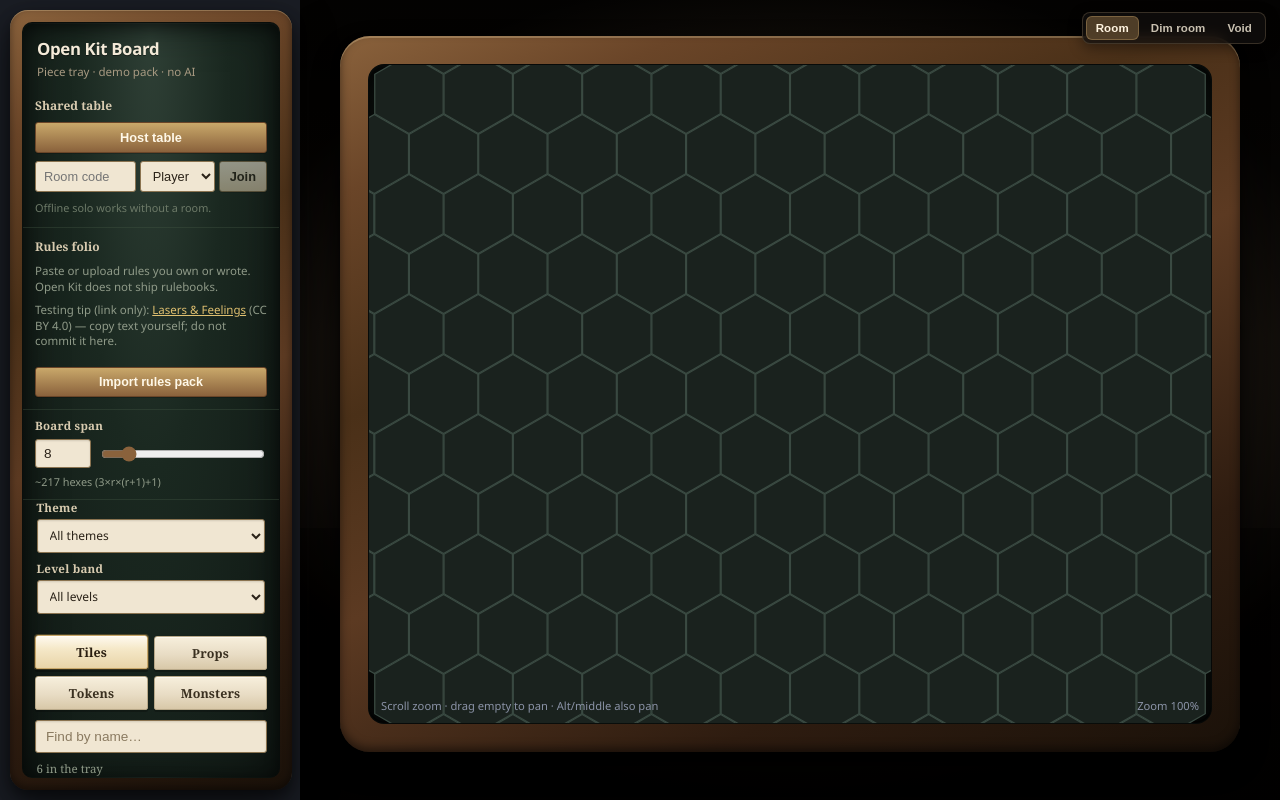
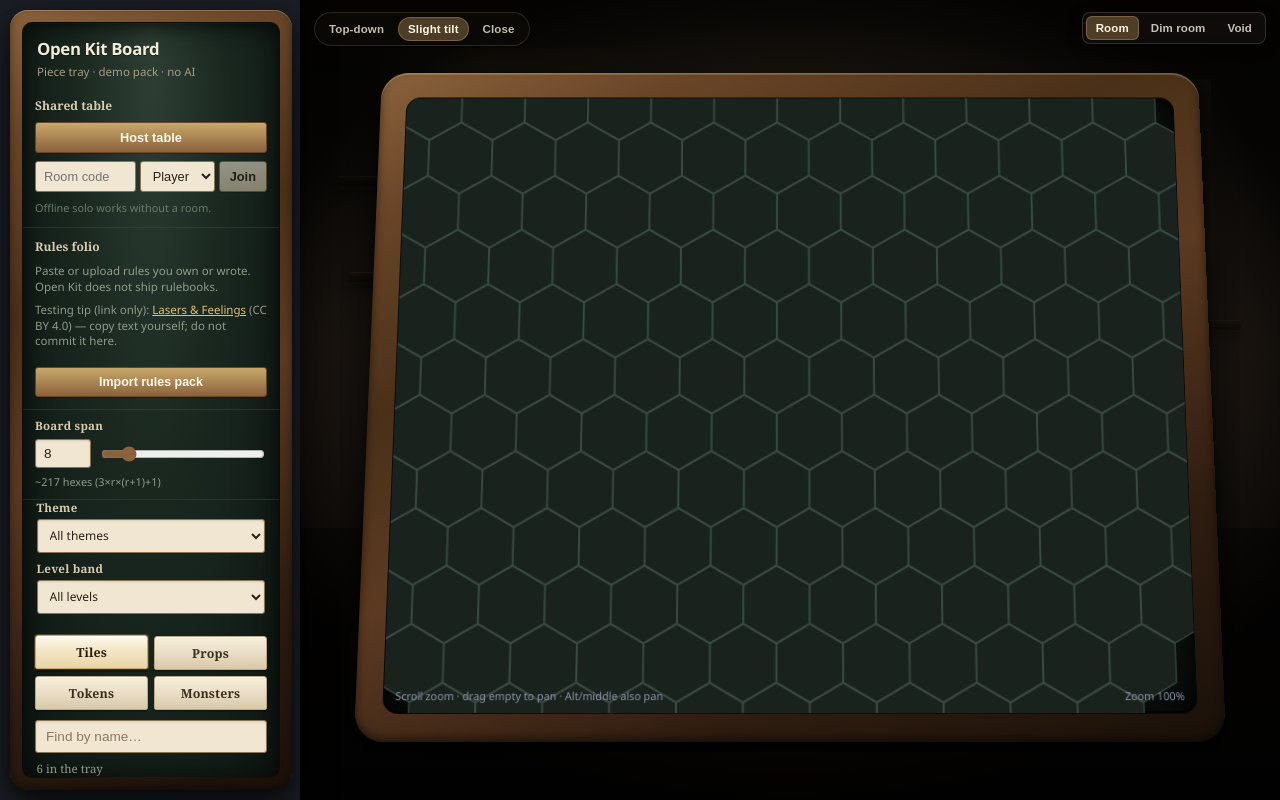
Before and after one commit to GrokCodeReliant/OpenKit-Board, a React (Vite) app: page / in a window 1280 px wide. Built offline with nearby package versions, Linux system fonts and the light colour scheme.

Commit message:
feat: Bite 4 camera grammar — preset views + tilt + rim zoom limits
Add Top-down / Slight tilt (default) / Close presets with subtle CSS
rotateX on the table group, keep pan/wheel zoom, and clamp zoom/scale
so a strip of wood table rim stays in frame.

```diff
--- a/src/App.css
+++ b/src/App.css
@@ -533,6 +533,46 @@
   box-shadow: inset 0 0 0 1px rgba(255, 210, 140, 0.25);
 }
 
+/* Bite 4: camera preset views */
+.view-presets {
+  position: absolute;
+  top: 12px;
+  left: 14px;
+  z-index: 6;
+  display: flex;
+  gap: 4px;
+  padding: 4px;
+  border-radius: 999px;
+  background: rgba(18, 14, 10, 0.55);
+  border: 1px solid rgba(255, 220, 160, 0.14);
+  backdrop-filter: blur(6px);
+}
+
+.view-btn {
+  appearance: none;
+  border: none;
+  background: transparent;
+  color: #c8bca8;
+  font-size: 0.72rem;
+  font-weight: 600;
+  padding: 6px 10px;
+  border-radius: 999px;
+  letter-spacing: 0.01em;
+  cursor: pointer;
+  white-space: nowrap;
+}
+
+.view-btn:hover {
+  background: rgba(255, 220, 160, 0.08);
+  color: #f0e8d8;
+}
+
+.view-btn.active {
+  background: rgba(90, 70, 45, 0.85);
+  color: #fff4e0;
+  box-shadow: inset 0 0 0 1px rgba(255, 210, 140, 0.25);
+}
+
 .table-stage {
   flex: 1;
   min-height: 0;
@@ -542,6 +582,10 @@
   justify-content: center;
   position: relative;
   z-index: 2;
+  /* Bite 4: flatscreen camera — perspective for subtle board tilt */
+  perspective: 1400px;
+  perspective-origin: 50% 42%;
+  overflow: hidden;
 }
 
 /* Outer table surface: wood rim + soft drop shadow */
@@ -555,6 +599,10 @@
   border-radius: 30px;
   padding: 28px;
   box-sizing: border-box;
+  transform-origin: 50% 55%;
+  transform-style: preserve-3d;
+  will-change: transform;
+  transition: transform 280ms ease;
   background:
     linear-gradient(
       155deg,
@@ -571,6 +619,23 @@
     0 4px 8px rgba(0, 0, 0, 0.4),
     inset 0 2px 0 rgba(255, 230, 180, 0.28),
     inset 0 -4px 10px rgba(0, 0, 0, 0.5);
+}
+
+/* Default / tilt: slightly stronger contact shadow under the foreshortened board */
+.table-object.view-tilt,
+.table-object.view-close {
+  box-shadow:
+    0 42px 78px rgba(0, 0, 0, 0.7),
+    0 18px 32px rgba(0, 0, 0, 0.5),
+    0 4px 8px rgba(0, 0, 0, 0.4),
+    inset 0 2px 0 rgba(255, 230, 180, 0.28),
+    inset 0 -4px 10px rgba(0, 0, 0, 0.5);
+}
+
+@media (prefers-reduced-motion: reduce) {
+  .table-object {
+    transition: none;
+  }
 }
 
 /* Recessed felt / dark-wood well with inner shadow */
@@ -707,6 +772,13 @@
     right: 8px;
     left: 8px;
     justify-content: center;
+  }
+  .view-presets {
+    top: 8px;
+    left: 8px;
+    right: 8px;
+    justify-content: center;
+    flex-wrap: wrap;
   }
   .room-shelf,
   .room-crate,
--- a/src/App.tsx
+++ b/src/App.tsx
@@ -3,6 +3,7 @@ import { loadAssetsFromManifest } from './assets'
 import { HexBoard } from './components/HexBoard'
 import { RoomPanel } from './components/RoomPanel'
 import { PresenceToggle } from './components/PresenceToggle'
+import { ViewPresets } from './components/ViewPresets'
 import { RoomBackdrop } from './components/RoomBackdrop'
 import { RulesPackPanel } from './components/RulesPackPanel'
 import { Sidebar } from './components/Sidebar'
@@ -18,6 +19,12 @@ import type { RulesPack } from './rulesPack'
 import { loadActiveRulesPack, saveActiveRulesPack } from './rulesPack'
 import type { RoomMode } from './roomShell'
 import { loadRoomMode, saveRoomMode } from './roomShell'
+import type { CameraView } from './cameraViews'
+import {
+  loadCameraView,
+  saveCameraView,
+  VIEW_PRESETS,
+} from './cameraViews'
 import type { AssetCategory, AssetDef, AssetTheme, HexCoord, LevelBand, PlacedPiece } from './types'
 import { layerForCategory } from './types'
 import './App.css'
@@ -64,10 +71,16 @@ function App() {
     loadActiveRulesPack(),
   )
   const [roomMode, setRoomMode] = useState<RoomMode>(() => loadRoomMode())
+  const [cameraView, setCameraView] = useState<CameraView>(() => loadCameraView())
 
   const onRoomModeChange = useCallback((mode: RoomMode) => {
     setRoomMode(mode)
     saveRoomMode(mode)
+  }, [])
+
+  const onCameraViewChange = useCallback((view: CameraView) => {
+    setCameraView(view)
+    saveCameraView(view)
   }, [])
 
   const room = useRoom(urlJoin)
@@ -375,6 +388,7 @@ function App() {
         {roomMode !== 'void' && <RoomBackdrop />}
         <div className="room-vignette" aria-hidden="true" />
         <PresenceToggle mode={roomMode} onChange={onRoomModeChange} />
+        <ViewPresets view={cameraView} onChange={onCameraViewChange} />
         {loadError && (
           <div className="banner error">Failed to load assets: {loadError}</div>
         )}
@@ -396,10 +410,18 @@ function App() {
             scenes.
           </div>
         )}
-        <div className="table-stage">
-          <div className="table-object" aria-label="Game table">
+        <div className={`table-stage view-${cameraView}`}>
+          <div
+            className={`table-object view-${cameraView}`}
+            aria-label="Game table"
+            style={{
+              // Subtle CSS tilt + scale; Close still leaves a wood-rim strip in frame
+              transform: `rotateX(${VIEW_PRESETS[cameraView].rotateXDeg}deg) scale(${VIEW_PRESETS[cameraView].boardScale})`,
+            }}
+          >
             <div className="table-well">
               <HexBoard
+                key={cameraView}
                 mapRadius={mapRadius}
                 assetsById={assetsById}
                 pieces={pieces}
@@ -414,6 +436,7 @@ function App() {
                 onSelectPiece={onSelectPiece}
                 onMovePiece={onMovePiece}
                 onDropAsset={placeAsset}
+                cameraView={cameraView}
               />
             </div>
           </div>
--- /dev/null
+++ b/src/cameraViews.ts
@@ -0,0 +1,57 @@
+/** Bite 4 — flatscreen camera grammar (preset views + zoom limits). */
+
+export type CameraView = 'top' | 'tilt' | 'close'
+
+export const CAMERA_VIEWS: { id: CameraView; label: string }[] = [
+  { id: 'top', label: 'Top-down' },
+  { id: 'tilt', label: 'Slight tilt' },
+  { id: 'close', label: 'Close' },
+]
+
+export const DEFAULT_CAMERA_VIEW: CameraView = 'tilt'
+
+/** Hex SVG zoom clamps — keep enough of the well/rim context in play. */
+export const HEX_ZOOM_MIN = 0.4
+export const HEX_ZOOM_MAX = 1.75
+
+export interface ViewPreset {
+  /** Target hex-board zoom when the preset is selected. */
+  hexZoom: number
+  /** Subtle board tilt in degrees (0 = flat top-down). */
+  rotateXDeg: number
+  /**
+   * Scale of the whole table object in the stage.
+   * Kept ≤ ~1.1 so a strip of wood rim stays in frame on Close.
+   */
+  boardScale: number
+}
+
+export const VIEW_PRESETS: Record<CameraView, ViewPreset> = {
+  top: { hexZoom: 0.85, rotateXDeg: 0, boardScale: 0.9 },
+  tilt: { hexZoom: 1, rotateXDeg: 8, boardScale: 0.94 },
+  close: { hexZoom: 1.35, rotateXDeg: 10, boardScale: 1.08 },
+}
+
+const STORAGE_KEY = 'openkit-board-camera-view'
+
+export function loadCameraView(): CameraView {
+  try {
+    const raw = localStorage.getItem(STORAGE_KEY)
+    if (raw === 'top' || raw === 'tilt' || raw === 'close') return raw
+  } catch {
+    /* ignore */
+  }
+  return DEFAULT_CAMERA_VIEW
+}
+
+export function saveCameraView(view: CameraView): void {
+  try {
+    localStorage.setItem(STORAGE_KEY, view)
+  } catch {
+    /* ignore */
+  }
+}
+
+export function clampHexZoom(z: number): number {
+  return Math.min(HEX_ZOOM_MAX, Math.max(HEX_ZOOM_MIN, z))
+}
--- a/src/components/HexBoard.tsx
+++ b/src/components/HexBoard.tsx
@@ -2,6 +2,11 @@ import { useCallback, useEffect, useMemo, useRef, useState } from 'react'
 import type { Role } from '../multiplayer/protocol'
 import { canControlPiece } from '../multiplayer/useRoom'
 import type { AssetDef, HexCoord, PlacedPiece } from '../types'
+import {
+  clampHexZoom,
+  VIEW_PRESETS,
+  type CameraView,
+} from '../cameraViews'
 import {
   HEX_SIZE,
   axialToPixel,
@@ -26,6 +31,7 @@ interface HexBoardProps {
   onSelectPiece: (id: string | null) => void
   onMovePiece: (id: string, q: number, r: number) => void
   onDropAsset: (assetId: string, q: number, r: number) => void
+  cameraView: CameraView
 }
 
 export function HexBoard({
@@ -43,10 +49,11 @@ export function HexBoard({
   onSelectPiece,
   onMovePiece,
   onDropAsset,
+  cameraView,
 }: HexBoardProps) {
   const wrapRef = useRef<HTMLDivElement>(null)
   const [pan, setPan] = useState({ x: 0, y: 0 })
-  const [zoom, setZoom] = useState(1)
+  const [zoom, setZoom] = useState(() => VIEW_PRESETS[cameraView].hexZoom)
   const [dragging, setDragging] = useState(false)
   const dragRef = useRef<{
     mode: 'pan' | 'piece'
@@ -68,13 +75,17 @@ export function HexBoard({
     [validKeys],
   )
 
-  // Center pan on first layout
-  useEffect(() => {
+  const recenter = useCallback(() => {
     const el = wrapRef.current
     if (!el) return
     const { width, height } = el.getBoundingClientRect()
     setPan({ x: width / 2, y: height / 2 })
   }, [])
+
+  // Center pan on first layout (HexBoard remounts on cameraView change via key)
+  useEffect(() => {
+    recenter()
+  }, [recenter])
 
   const screenToWorld = useCallback(
     (clientX: number, clientY: number) => {
@@ -111,7 +122,7 @@ export function HexBoard({
   const onWheel = (e: React.WheelEvent) => {
     e.preventDefault()
     const factor = e.deltaY < 0 ? 1.1 : 1 / 1.1
-    setZoom((z) => Math.min(2.5, Math.max(0.35, z * factor)))
+    setZoom((z) => clampHexZoom(z * factor))
   }
 
   const onPointerDown = (e: React.PointerEvent) => {
--- /dev/null
+++ b/src/components/ViewPresets.tsx
@@ -0,0 +1,24 @@
+import { CAMERA_VIEWS, type CameraView } from '../cameraViews'
+
+interface ViewPresetsProps {
+  view: CameraView
+  onChange: (view: CameraView) => void
+}
+
+export function ViewPresets({ view, onChange }: ViewPresetsProps) {
+  return (
+    <div className="view-presets" role="group" aria-label="Board camera view">
+      {CAMERA_VIEWS.map((v) => (
+        <button
+          key={v.id}
+          type="button"
+          className={view === v.id ? 'view-btn active' : 'view-btn'}
+          aria-pressed={view === v.id}
+          onClick={() => onChange(v.id)}
+        >
+          {v.label}
+        </button>
+      ))}
+    </div>
+  )
+}
```
Also changed, not shown: 1 other file (tests, documents, lock files or other folders).
